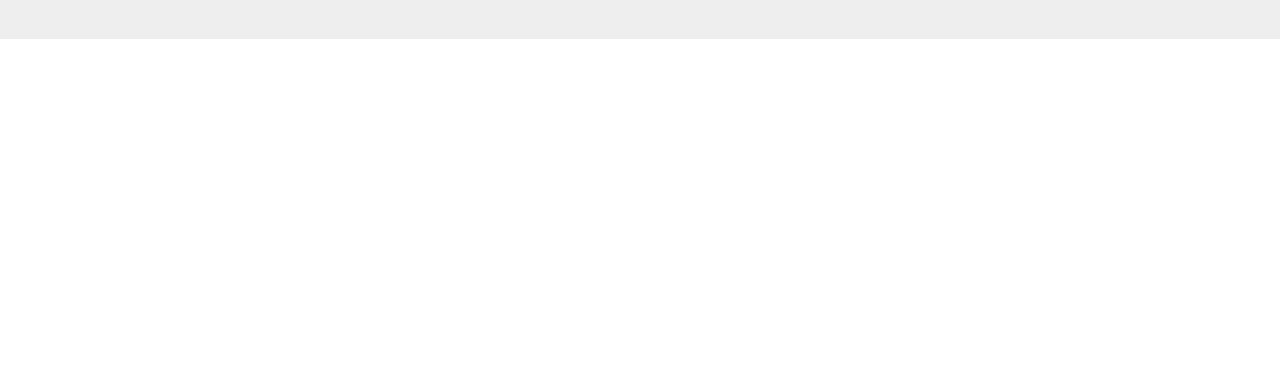
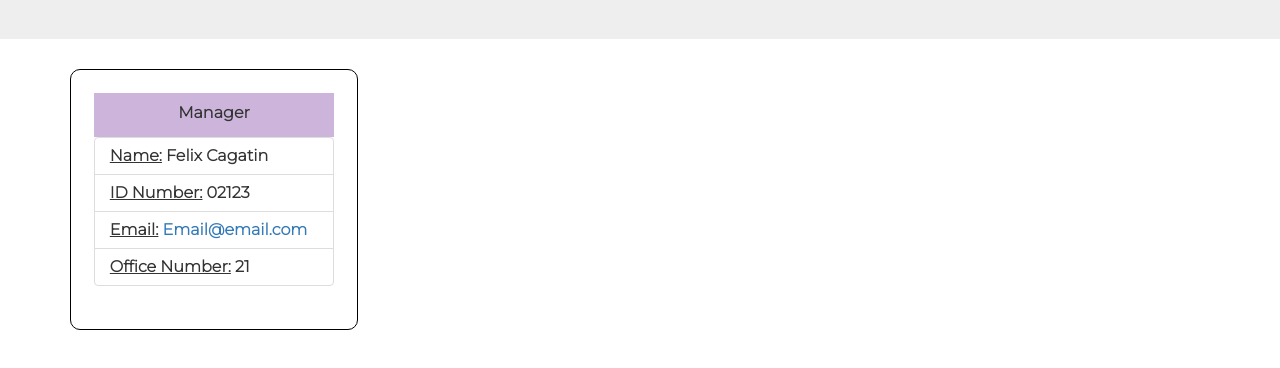
Before and after one commit to cagatin/Team-Profile-Generator, a website: page dist/index.html in a window 1280 px wide. Shown: the part 120-488 px from the top of the page. Drawn offline with nearby package versions, Linux system fonts and the light colour scheme.

Commit message:
Created basic styling for the Manager card

```diff
--- a/dist/index.html
+++ b/dist/index.html
@@ -26,6 +26,27 @@
             </div>
         </div>
     </header>
+    <main>
+        <div class="container d-flex" id="card-container">
+            <!--Manager card-->
+            <div class="card" style="width: 18rem;">
+                <div class="card-header">
+                    <h2 class="card-title">Manager</h2>
+                </div>
+                <div class="card-body">
+                    <ul class="list-group card-list">
+                        <li class="list-group-item card-list-item"><span class="itemTitle">Name:</span> Felix Cagatin
+                        </li>
+                        <li class="list-group-item card-list-item"><span class="itemTitle">ID Number:</span> 02123</li>
+                        <li class="list-group-item card-list-item"><span class="itemTitle">Email:</span> <a
+                                href="mailto:EMAIL GOES HERE">Email@email.com</a></li>
+                        <li class="list-group-item card-list-item"><span class="itemTitle">Office Number:</span> 21
+                        </li>
+                    </ul>
+                </div>
+            </div>
+        </div>
+    </main>
 
     <!-- Boostrap Script -->
     <script src="https://maxcdn.bootstrapcdn.com/bootstrap/3.3.2/js/bootstrap.min.js"></script>
--- a/dist/styles.css
+++ b/dist/styles.css
@@ -1,3 +1,7 @@
+:root {
+    --managerColor: #cdb4db;
+}
+
 body {
     font-family: 'Montserrat', sans-serif;
 }
@@ -5,3 +9,25 @@ body {
 #hero {
     text-align: center;
 }
+
+.card {
+    padding: 2%;
+    border: 1px solid black;
+    border-radius: 10px;
+    font-weight: bold;
+}
+
+.card-header {
+    background-color: var(--managerColor);
+    padding: 5%;
+}
+
+.card-title {
+    text-align: center;
+    font-weight: bold;
+    margin-bottom: 2%;
+}
+
+.itemTitle {
+    text-decoration: underline;
+}
```
